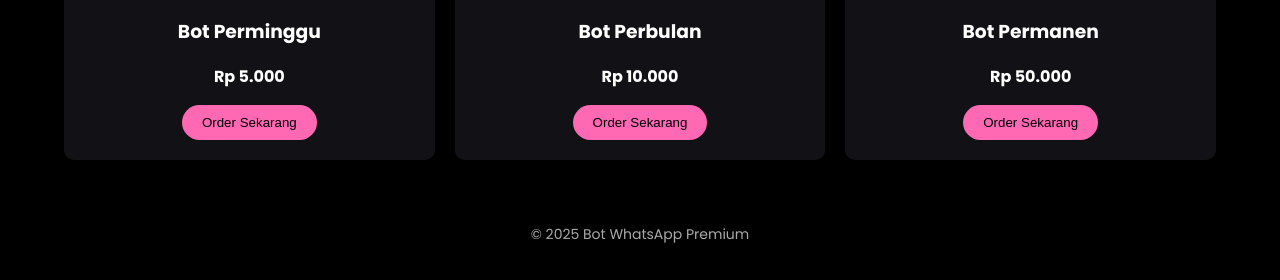
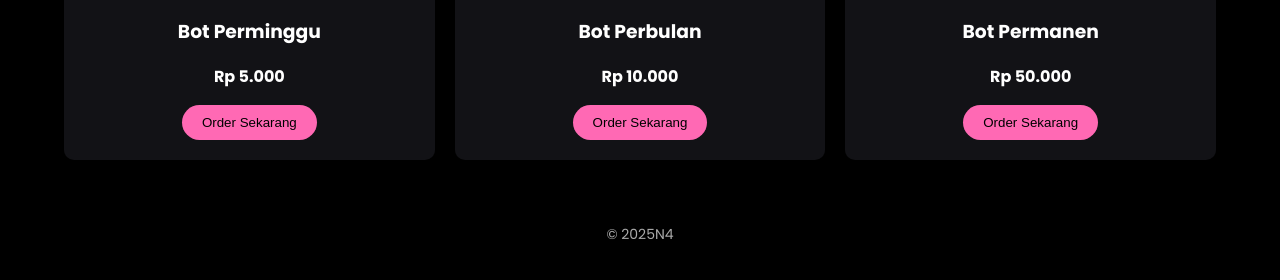
Before and after one commit to NayPrasetia/NAYN4ID-, a plain HTML site: page index.html in a window 1280 px wide. Shown: the part 354-634 px from the top of the page. Drawn offline with Linux system fonts and the light colour scheme.

Commit message:
Update index.html

```diff
--- a/index.html
+++ b/index.html
@@ -56,7 +56,7 @@
   </main>
 
   <footer class="container footer">
-    <p>&copy; <span id="year"></span> Bot WhatsApp Premium</p>
+    <p>&copy; <span id="year"></span>N4</p>
   </footer>
 
   <script src="script.js"></script>
```
